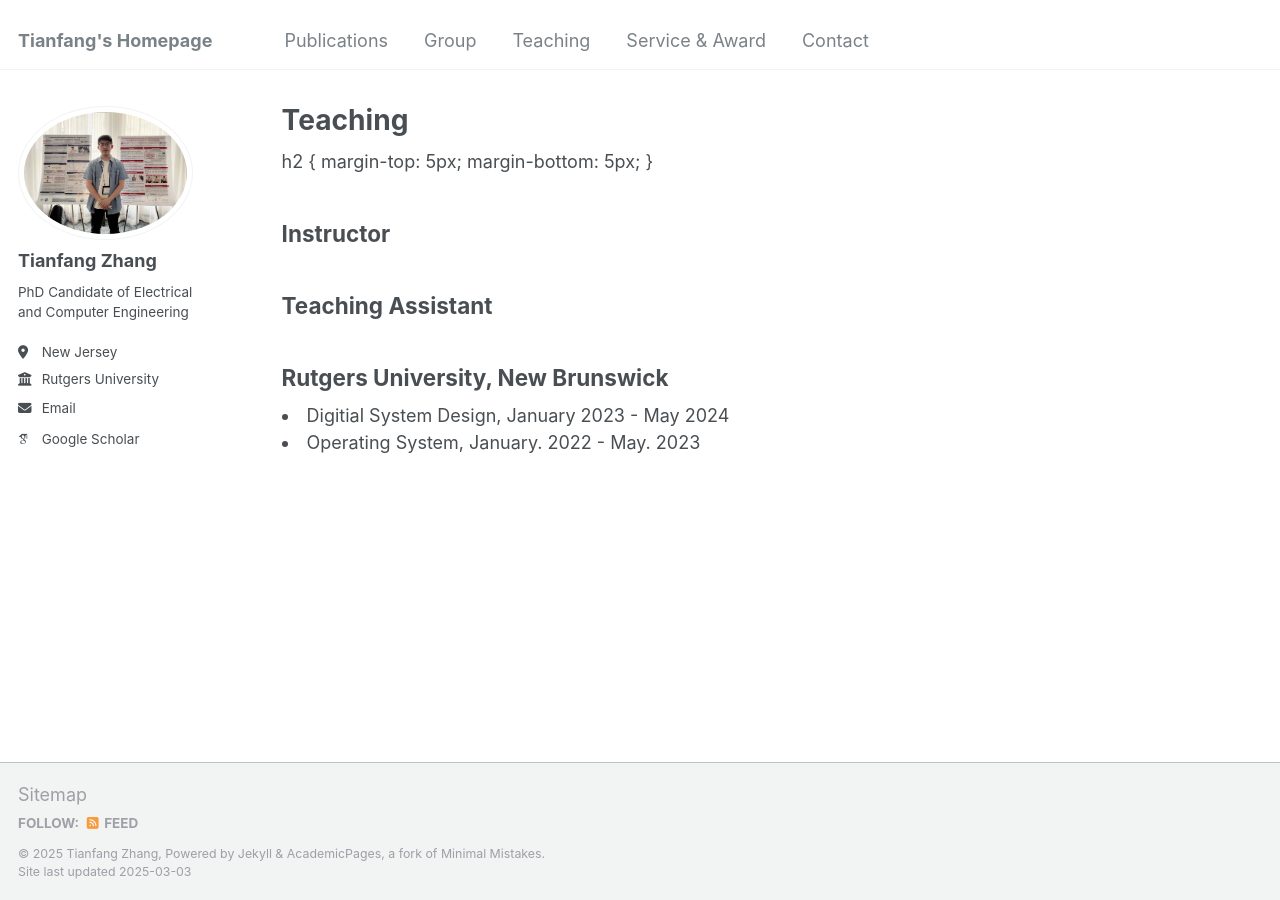
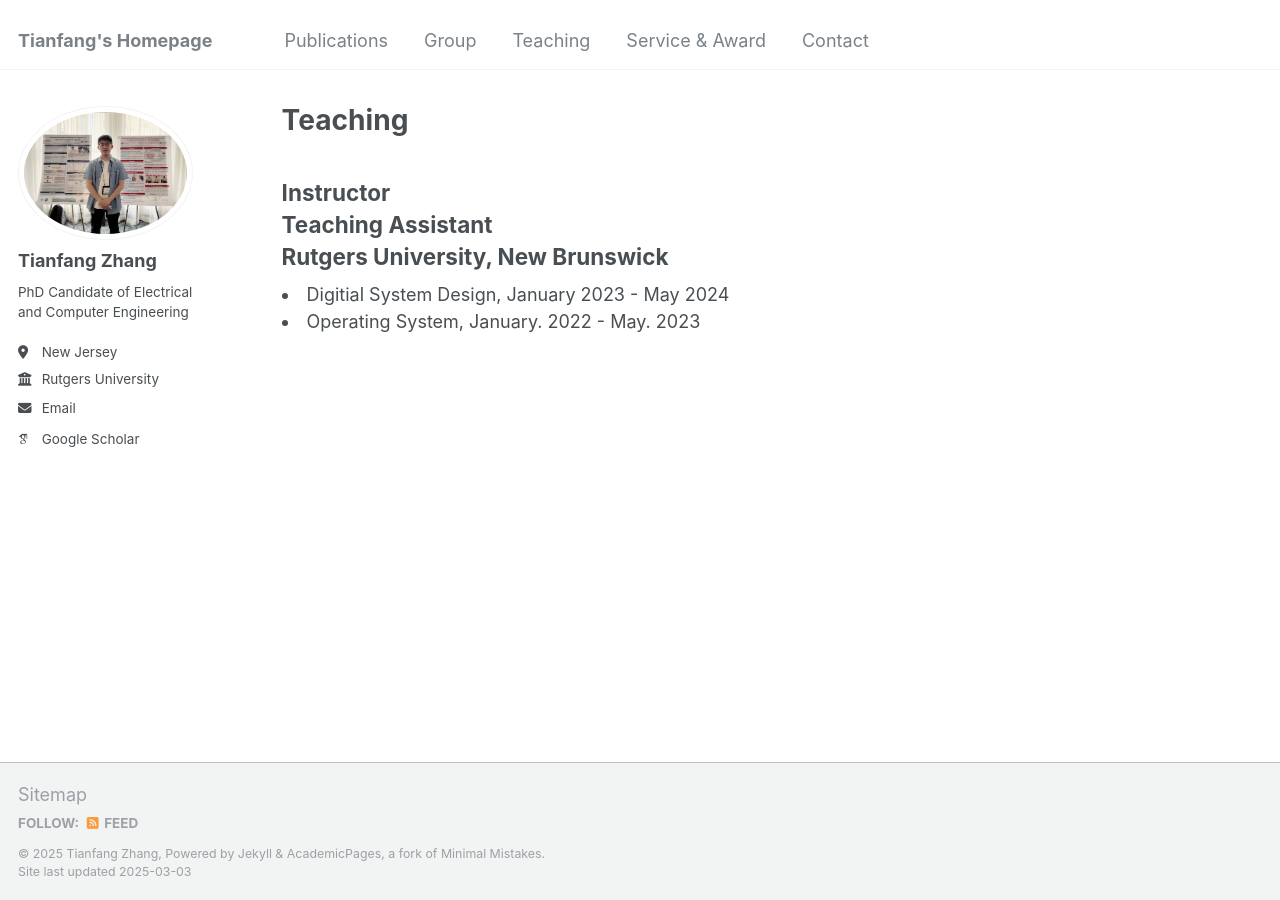
Before and after one commit to tianfang96/tianfang96.github.io, a Jekyll site: the page built from _pages/teaching.html, in a window 1280 px wide. Built offline with Jekyll 4.4.1, drawn with Linux system fonts in a browser that asks for light colours; some web fonts are replaced.

Commit message:
Update teaching.html

```diff
--- a/_pages/teaching.html
+++ b/_pages/teaching.html
@@ -4,12 +4,8 @@ title: "Teaching"
 permalink: /teaching/
 author_profile: true
 ---
-h2 {
-    margin-top: 5px;
-    margin-bottom: 5px;
-}
-<h2><strong>Instructor</strong></h2>
-<h2><strong>Teaching Assistant</strong></h2>
-<h2>Rutgers University, New Brunswick</h2>
+<h2 style="margin-bottom: 5px;"><strong>Instructor</strong></h2>
+<h2 style="margin-top: 5px; margin-bottom: 5px;"><strong>Teaching Assistant</strong></h2>
+<h2 style="margin-top: 5px;">Rutgers University, New Brunswick</h2>
 <li class="course">Digitial System Design, January 2023 - May 2024</li>
 <li class="course">Operating System, January. 2022 - May. 2023</li>
```
